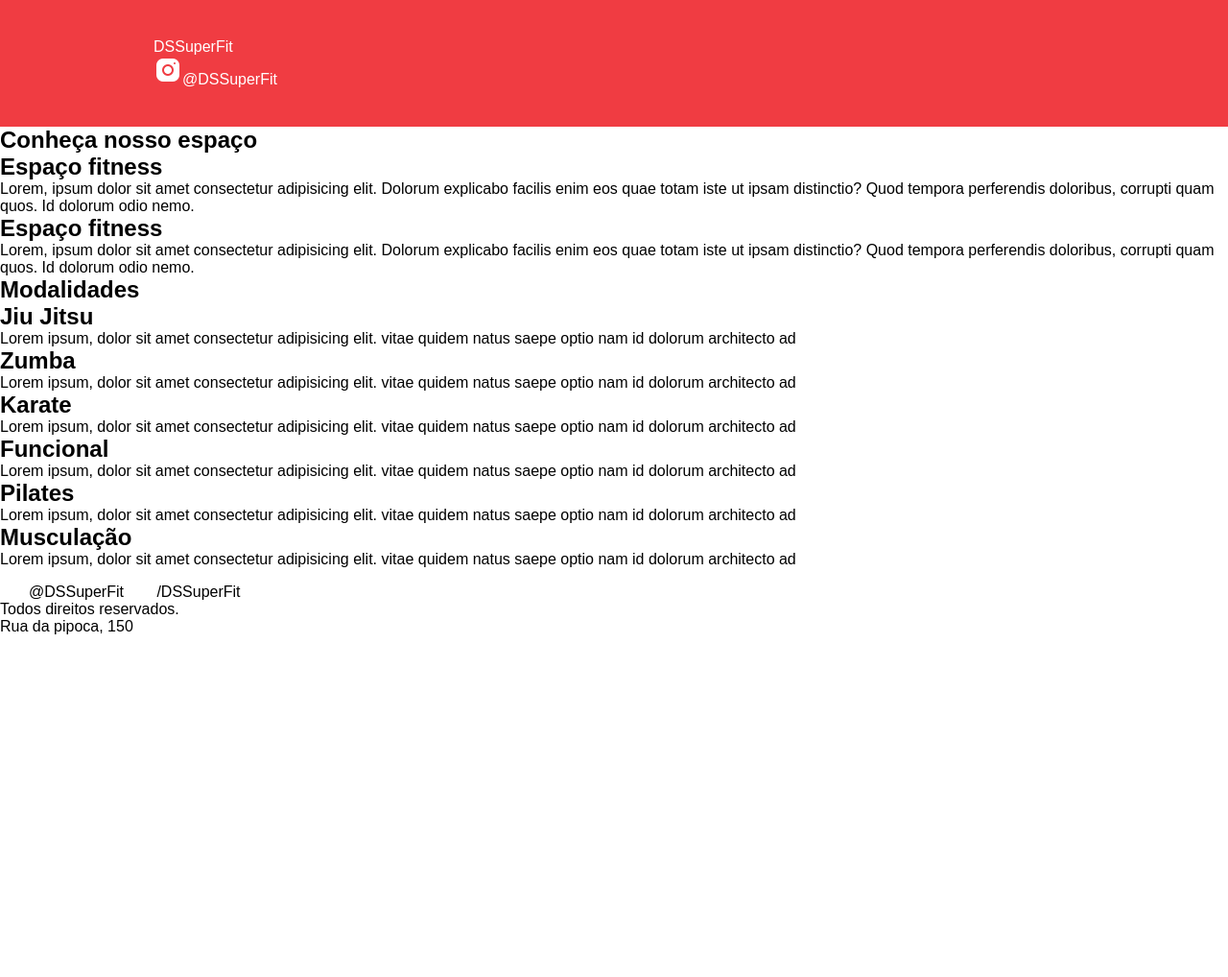
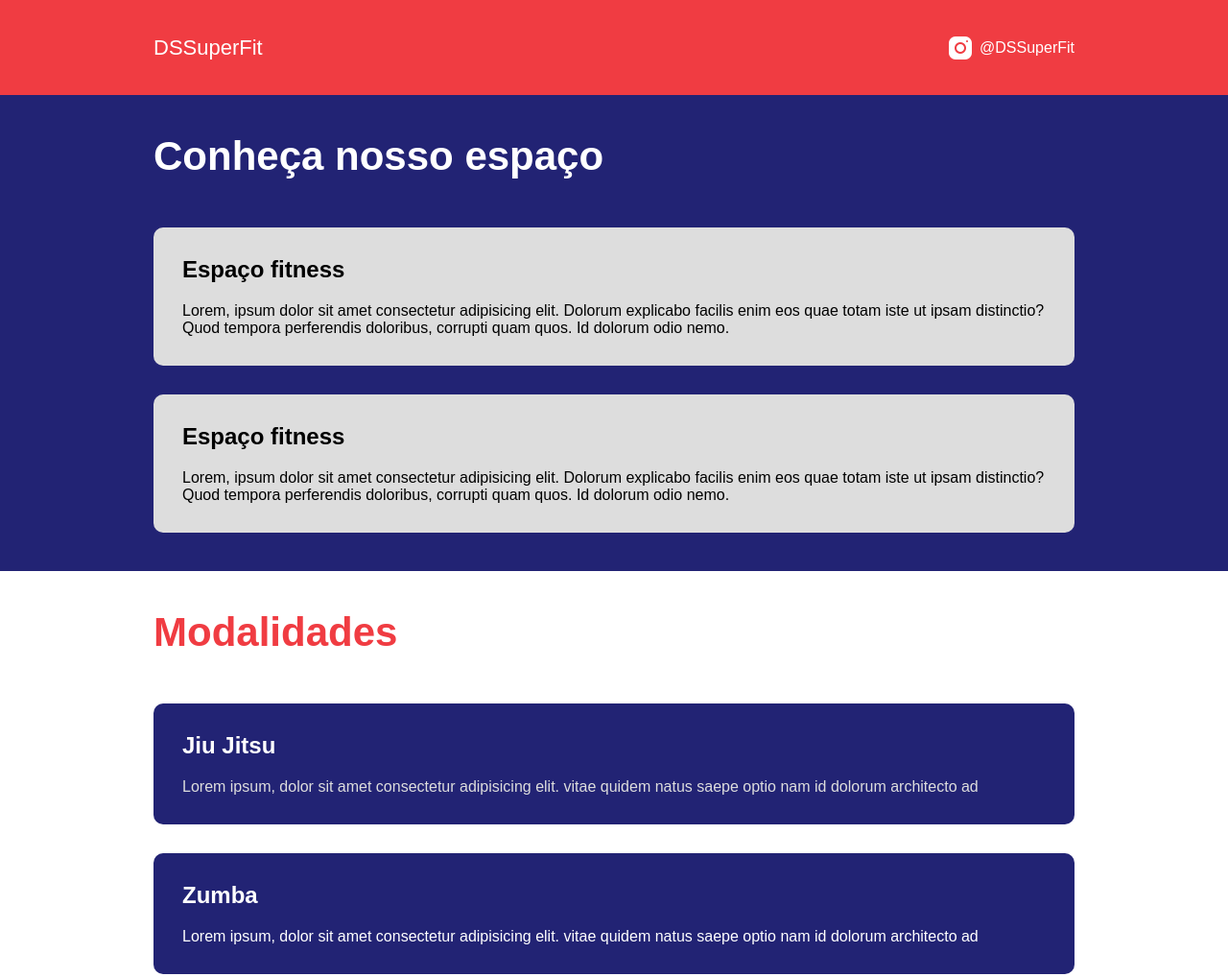
Before and after one commit to RodrigoSousaTavares/comeasyouare, a plain HTML site: page aula-desafio/index.html in a window 1280 px wide. Shown: the top 1018 px of the page at 96% size. Before the commit the page ends 800 px from the top, so only its background shows below. Drawn offline with Linux system fonts and the light colour scheme.

Commit message:
desafio finalizado

```diff
--- a/aula-desafio/estilos/style.css
+++ b/aula-desafio/estilos/style.css
@@ -3,6 +3,7 @@
     --white-color: #fff;
     --red-color: #f03c42;
     --black-color: #000;
+    --gray-color: #ddd;
 }
 
 * {
@@ -12,18 +13,49 @@
     font-family: 'Poppins', sans-serif;
 }
 
+.bg-red {
+    background-color: var(--red-color);
+    color: var(--white-color);
+}
+
+.bg-blue {
+    background-color: var(--main-color);
+    color: var(--white-color);
+}
+
+.bg-white {
+    background-color: var(--white-color);
+    color: var(--red-color);
+}
+
+.bg-gray {
+    background-color: var(--gray-color);
+    color: var(--black-color);
+}
+
+.bg-black {
+    background-color: var(--black-color);
+    color: var(--white-color);
+}
+
+.p-black {
+    color: var(--black-color);
+}
+
+.p-gray {
+    color: var(--gray-color);
+}
+
+
 a, a:hover {
     text-decoration: none;
     color: unset;
 }
 
 header {
-    min-height: 10vh;
-    padding: 40px 20px;
-    background-color: var(--red-color);
-    color: var(--white-color);
+    padding: 30px;
+    min-height: 50px;
     display: flex;
-    align-items: center;
 }
 
 .container {
@@ -32,8 +64,73 @@ header {
     margin: 0 auto;
 }
 
-.header-content {
+.header-nav-content {
     display: flex;
     justify-content: space-between;
     align-items: center;
 }
+
+.logo-font {
+    font-size: 22px;
+}
+
+.link-icon {
+    display: flex;
+    align-items: center;
+}
+
+.icons {
+    padding-top: 5px;
+    padding-right: 5px;
+}
+
+
+.generic-section {
+    min-height: 300px;
+    padding: 5vh;
+
+}
+
+.generic-section h1 {
+    font-size: 42px;
+    padding-bottom: 20px;
+}
+
+.title-card {
+    padding-bottom: 20px;
+}
+
+.card {
+    padding: 30px;
+    border-radius: 10px;
+    margin-top: 30px;
+}
+
+footer {
+    min-height: 200px;
+}
+
+.footer-links-container {
+    display: flex;
+    flex-direction: column;
+}
+
+.footer-information {
+    padding: 30px;
+    text-align: center;
+}
+
+.footer-information a {
+    font-style: italic;
+}
+
+.footer-content {
+    padding: 50px 0px 50px 0px;
+    display: flex;
+    flex-direction: column;
+    align-items: center;
+}
+
+#icon-twitter {
+    padding-right: 10px
+}
--- a/aula-desafio/index.html
+++ b/aula-desafio/index.html
@@ -9,70 +9,75 @@
     <link rel="stylesheet" href="estilos/style.css">
 </head>
 <body>
-    <header>
-        <nav class="container header-content">
-            <div>
-                <div>
-                    <a href="#">DSSuperFit</a>
-                </div>
-                <div>
-                    <a href="#"><img src="imagens/icons8-instagram-30.png" alt="">@DSSuperFit</a>
+    <header class="bg-red">
+        <nav class="container">
+            <div class="header-nav-content">
+                <a class="logo-font" href="#">DSSuperFit</a>
+                <div class="link-icon">
+                    <a href="#"> <img class="icons" src="imagens/icons8-instagram-30.png" alt="@DSSuperFit"></a>
+                    <a href="#">@DSSuperFit</a>
                 </div>
             </div>
         </nav>
     </header>
     <main>
-        <section>
-            <div>
+        <section class="generic-section bg-blue">
+            <div class="container">
                 <h1>Conheça nosso espaço</h1>
+                    <div class="card bg-gray">
+                        <h2 class="title-card">Espaço fitness</h2>
+                        <p class="p-black">Lorem, ipsum dolor sit amet consectetur adipisicing elit. Dolorum explicabo facilis enim eos quae totam iste ut ipsam distinctio? Quod tempora perferendis doloribus, corrupti quam quos. Id dolorum odio nemo.</p>
                     </div>
-            <div>
-                <h2>Espaço fitness</h2>
-                <p>Lorem, ipsum dolor sit amet consectetur adipisicing elit. Dolorum explicabo facilis enim eos quae totam iste ut ipsam distinctio? Quod tempora perferendis doloribus, corrupti quam quos. Id dolorum odio nemo.</p>
+                <div class="card bg-gray">
+                    <h2 class="title-card">Espaço fitness</h2>
+                    <p class="p-black">Lorem, ipsum dolor sit amet consectetur adipisicing elit. Dolorum explicabo facilis enim eos quae totam iste ut ipsam distinctio? Quod tempora perferendis doloribus, corrupti quam quos. Id dolorum odio nemo.</p>
                 </div>
-            <div>
-                <h2>Espaço fitness</h2>
-                <p>Lorem, ipsum dolor sit amet consectetur adipisicing elit. Dolorum explicabo facilis enim eos quae totam iste ut ipsam distinctio? Quod tempora perferendis doloribus, corrupti quam quos. Id dolorum odio nemo.</p>
             </div>
         </section>
-        <section>
-            <div>
+        <section class="generic-section bg-white">
+            <div class="container">
                 <h1>Modalidades</h1>
+                    <div class="card bg-blue">
+                        <h2 class="title-card">Jiu Jitsu</h2>
+                        <p class="p-gray">Lorem ipsum, dolor sit amet consectetur adipisicing elit. vitae quidem natus saepe optio nam id dolorum architecto ad</p>
                     </div>
-            <div>
-                <h2>Jiu Jitsu</h2>
+                <div class="card bg-blue">
+                    <div><h2 class="title-card">Zumba</h2></div>
                     <p>Lorem ipsum, dolor sit amet consectetur adipisicing elit. vitae quidem natus saepe optio nam id dolorum architecto ad</p>
                 </div>
-            <div>
-                <h2>Zumba</h2>
-                <p>Lorem ipsum, dolor sit amet consectetur adipisicing elit. vitae quidem natus saepe optio nam id dolorum architecto ad</p>
+                <div class="card bg-blue">
+                    <div class="title-card"><h2>Karate</h2></div>
+                    <p class="p-gray">Lorem ipsum, dolor sit amet consectetur adipisicing elit. vitae quidem natus saepe optio nam id dolorum architecto ad</p>
                 </div>
-            <div>
-                <h2>Karate</h2>
-                <p>Lorem ipsum, dolor sit amet consectetur adipisicing elit. vitae quidem natus saepe optio nam id dolorum architecto ad</p>
+                <div class="card bg-blue">
+                    <h2 class="title-card">Funcional</h2>
+                    <p class="p-gray">Lorem ipsum, dolor sit amet consectetur adipisicing elit. vitae quidem natus saepe optio nam id dolorum architecto ad</p>
                 </div>
-            <div>
-                <h2>Funcional</h2>
-                <p>Lorem ipsum, dolor sit amet consectetur adipisicing elit. vitae quidem natus saepe optio nam id dolorum architecto ad</p>
+                <div class="card bg-blue">
+                    <h2 class="title-card">Pilates</h2>
+                    <p class="p-gray">Lorem ipsum, dolor sit amet consectetur adipisicing elit. vitae quidem natus saepe optio nam id dolorum architecto ad</p>
                 </div>
-            <div>
-                <h2>Pilates</h2>
-                <p>Lorem ipsum, dolor sit amet consectetur adipisicing elit. vitae quidem natus saepe optio nam id dolorum architecto ad</p>
+                <div class="card bg-blue">
+                    <h2 class="title-card">Musculação</h2>
+                    <p class="p-gray">Lorem ipsum, dolor sit amet consectetur adipisicing elit. vitae quidem natus saepe optio nam id dolorum architecto ad</p>
                 </div>
-            <div>
-                <h2>Musculação</h2>
-                <p>Lorem ipsum, dolor sit amet consectetur adipisicing elit. vitae quidem natus saepe optio nam id dolorum architecto ad</p>
             </div>
         </section>
     </main>
-    <footer>
-        <div>
-            <a href="#"><img src="imagens/icons8-instagram-30.png" alt="Instagram">@DSSuperFit</a>
-            <a href="#"><img src="imagens/icons8-twitter-30.png" alt="Twitter">/DSSuperFit</a>
+    <footer class="bg-black">
+        <div class="container footer-content">
+            <div class="link-icon">
+                <a href="#"> <img class="icons" src="imagens/icons8-instagram-30.png" alt="@DSSuperFit"></a>
+                <a href="#">@DSSuperFit</a>
             </div>
-        <div>
-            <p>Todos direitos reservados.</p>
+            <div class="link-icon">
+                <a href="#"> <img class="icons" id="icon-twitter" src="imagens/icons8-twitter-30.png" alt="@DSSuperFit"></a>
+                <a href="#">/DSSuperFit</a>
+            </div>
+            <div class="footer-information">
+                <p>Todos direitos reservados.</p><br>
                 <a href="#">Rua da pipoca, 150</a>
+            </div>
         </div>
         </footer>
 </body>
--- a/aula-footer-flexbox/estilos/style.css
+++ b/aula-footer-flexbox/estilos/style.css
@@ -41,7 +41,7 @@ a, a:hover {
     font-size: 32px;
 }
 
-/* definindo o tamanho do parágrafo dentro da class generic-section para 32px */
+/* definindo o tamanho do parágrafo dentro da class generic-section para 24px */
 .generic-section p {
     font-size: 24px;
 }
```
Lines whose indentation alone changed are shown as unchanged.
